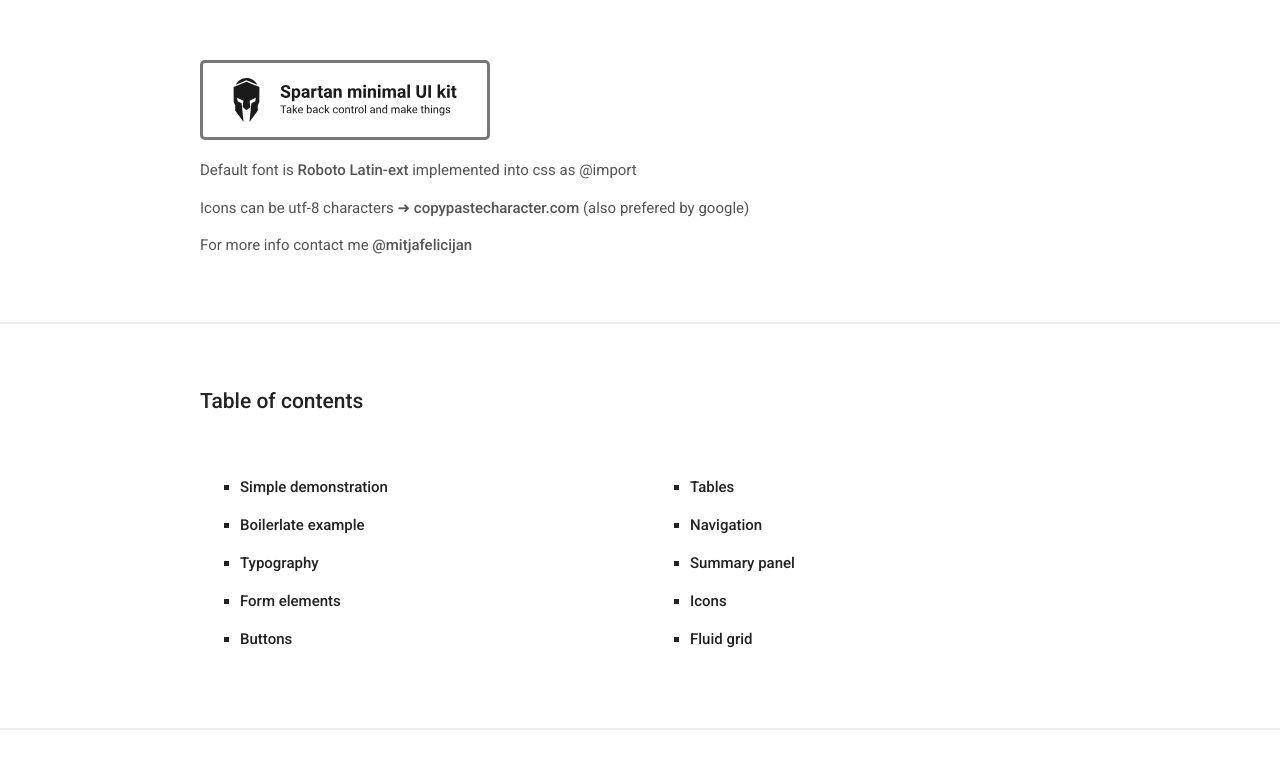
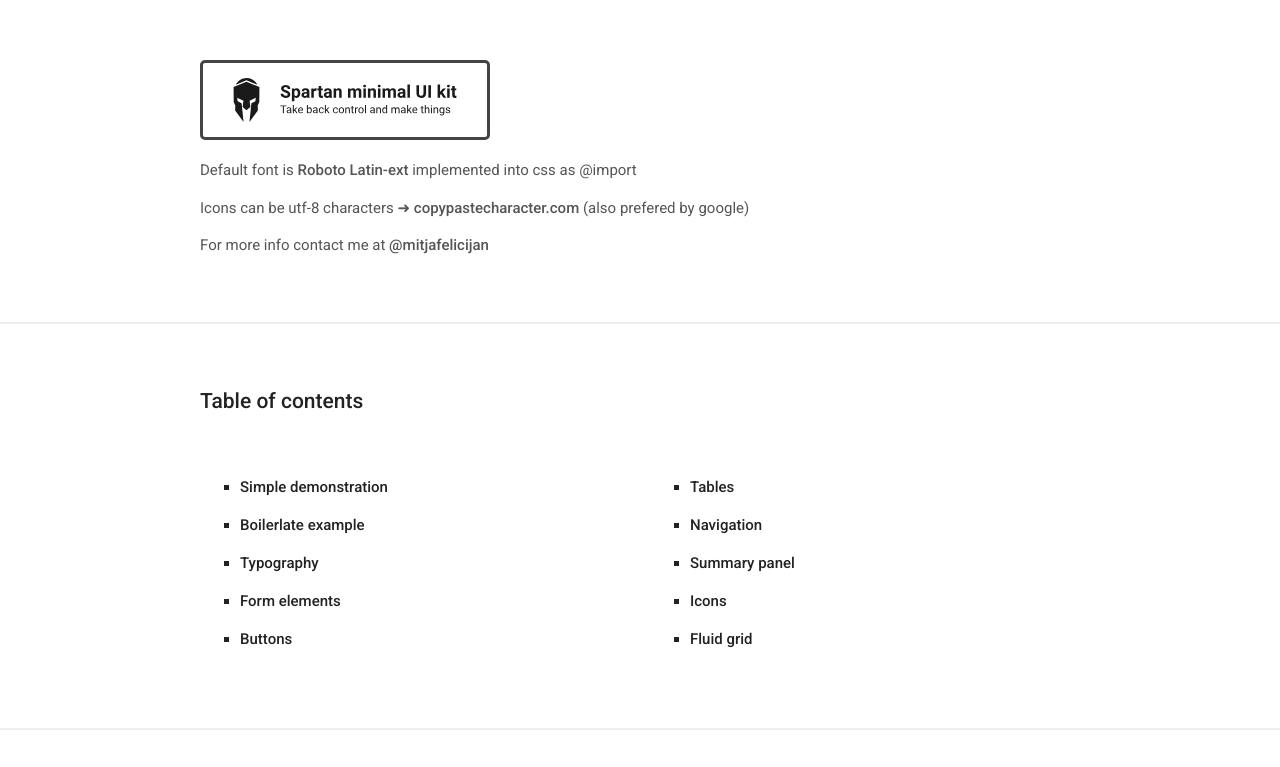
Before and after one commit to mitjafelicijan/spartan, a plain HTML site: page documentation.html in a window 1280 px wide. Shown: the top 767 px of the page. Drawn offline with Linux system fonts and the light colour scheme; a script that the page names is missing.

Commit message:
Documentation updated

```diff
--- a/documentation.html
+++ b/documentation.html
@@ -9,6 +9,7 @@
 
 		<title>Spartan minimal UI kit</title>
 
+		<!-- css uikit development mode -->
 		<link rel="stylesheet" href="/src/dependencies.css">
 		<link rel="stylesheet" href="/src/reset.css">
 		<link rel="stylesheet" href="/src/grid.css">
@@ -21,9 +22,9 @@
 
 		<!-- styles used for documentation -->
 		<style>
-			body { padding-bottom: 150px; }
+			body { padding-bottom: 100px; }
 			header { padding-top: 30px !important; }
-			.slogan { height: 80px; margin-top: 20px; border: 3px solid #777; border-radius: 5px; padding: 15px 30px; }
+			.slogan { height: 80px; margin-top: 20px; border: 3px solid #444; border-radius: 5px; padding: 15px 30px; }
 			.description { margin: 20px 0 30px 0; }
 			.embed { border: 2px solid #eee; margin-top: 20px; }
 		</style>
@@ -35,10 +36,10 @@
 		<header class="wrapper">
 			<div class="row">
 				<div class="col-12">
-					<img src="//cdn.rawgit.com/mitjafelicijan/spartan/master/spartan-slogan.svg" class="slogan">
+					<img src="//rawgit.com/mitjafelicijan/spartan/master/spartan-slogan.svg" class="slogan">
 					<p>Default font is <a href="https://fonts.google.com/specimen/Roboto" target="_blank">Roboto Latin-ext</a> implemented into css as @import</p>
 					<p>Icons can be utf-8 characters ➜ <a href="http://www.copypastecharacter.com/" target="_blank">copypastecharacter.com</a> (also prefered by google)</p>
-					<p>For more info contact me <a href="https://twitter.com/mitjafelicijan" target="_blank">@mitjafelicijan</a></p>
+					<p>For more info contact me at <a href="https://twitter.com/mitjafelicijan" target="_blank">@mitjafelicijan</a></p>
 				</div>
 			</div>
 		</header>
```
Also changed, not shown: readme.md.
